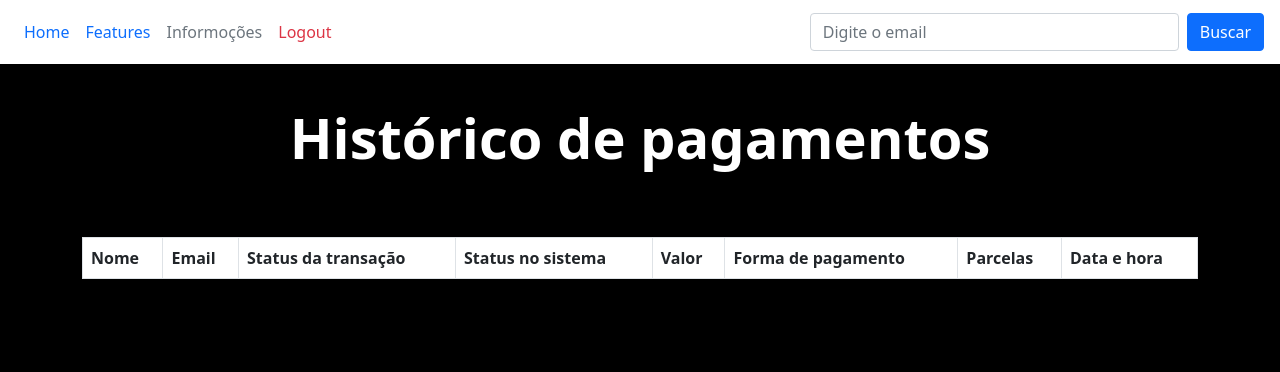
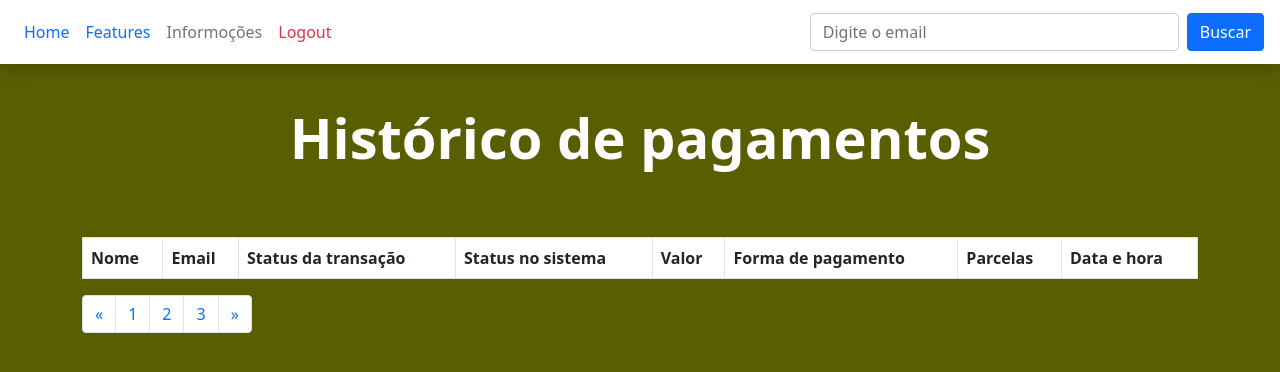
Before and after one commit to MateusBrandeburski/webhook_hashtag, a Flask app: page /tratativas in a window 1280 px wide. Shown: the top 372 px of the page. Run offline with Flask 3, Linux system fonts and the light colour scheme; the visitor is signed in with stand-in values (Sample User, id 1); lists and menus that the app fills with data are empty; some libraries are stand-ins or nearby versions.

Commit message:
tentativa de paginação

```diff
--- a/app.py
+++ b/app.py
@@ -9,7 +9,7 @@ import os
 app = Flask(__name__)
 
 # secret_key é para o cookie do navegador
-app.secret_key = ['M4T3usBrnd']
+app.secret_key = ['M4T3usBrnd3']
 
 # conexão com DB por meio do SQLALchemy, coloquei aqui porque eu preciso passar o 'app' como parâmetro e não posso gerar 'cirule_import'.
 def create_app():
--- a/blueprints/home/info_pagamentos/info_pagamentos.py
+++ b/blueprints/home/info_pagamentos/info_pagamentos.py
@@ -1,5 +1,6 @@
 from flask import Blueprint, render_template, request, redirect, url_for, session, flash
 from classes.database.database import db, Pagamentos
+
 
 tratativas = Blueprint('tratativas', __name__, template_folder='template')
 
--- a/templates/home/info_pagamentos/info_pagamentos.html
+++ b/templates/home/info_pagamentos/info_pagamentos.html
@@ -76,6 +76,26 @@
             {% endfor %}
         </tbody>
     </table>
+
+    <!-- Paginação -->
+    <nav aria-label="Page navigation example">
+  <ul class="pagination">
+    <li class="page-item">
+      <a class="page-link" href="#" aria-label="Previous">
+        <span aria-hidden="true">&laquo;</span>
+      </a>
+    </li>
+    <li class="page-item"><a class="page-link" href="#">1</a></li>
+    <li class="page-item"><a class="page-link" href="#">2</a></li>
+    <li class="page-item"><a class="page-link" href="#">3</a></li>
+    <li class="page-item">
+      <a class="page-link" href="#" aria-label="Next">
+        <span aria-hidden="true">&raquo;</span>
+      </a>
+    </li>
+  </ul>
+</nav>
+
 </div>
 
 
--- a/templates/template_generico.html
+++ b/templates/template_generico.html
@@ -7,7 +7,7 @@
 <script src="https://cdn.jsdelivr.net/npm/bootstrap@5.3.0-alpha1/dist/js/bootstrap.bundle.min.js"></script>
 <link rel="stylesheet" href="{{ url_for('static', filename='css/bootstrap.css') }}">
 </head>
-<body class="bd-masthead mb-3" style="background-color:black">
+<body class="bd-masthead mb-3" style="background-color:rgb(89, 95, 0)">
 <!-- Header -->
 <header class="">
     <div class="p-1 text-center bg-white shadow">
@@ -47,6 +47,7 @@
 <!-- fim Header -->
 
 {% block conteudo %}
+
 {% endblock %}
 
 
```
Also changed, not shown: requirements.txt (+12 -146 lines).
